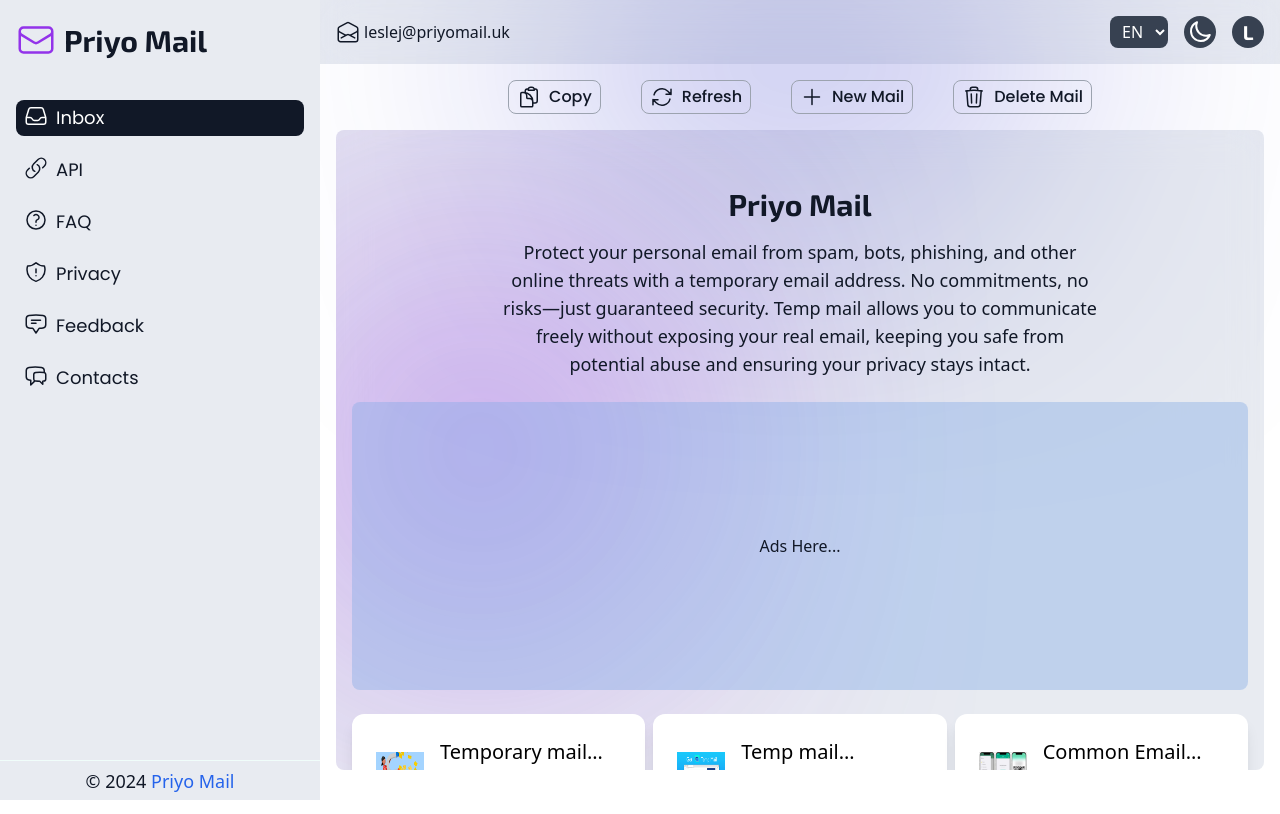
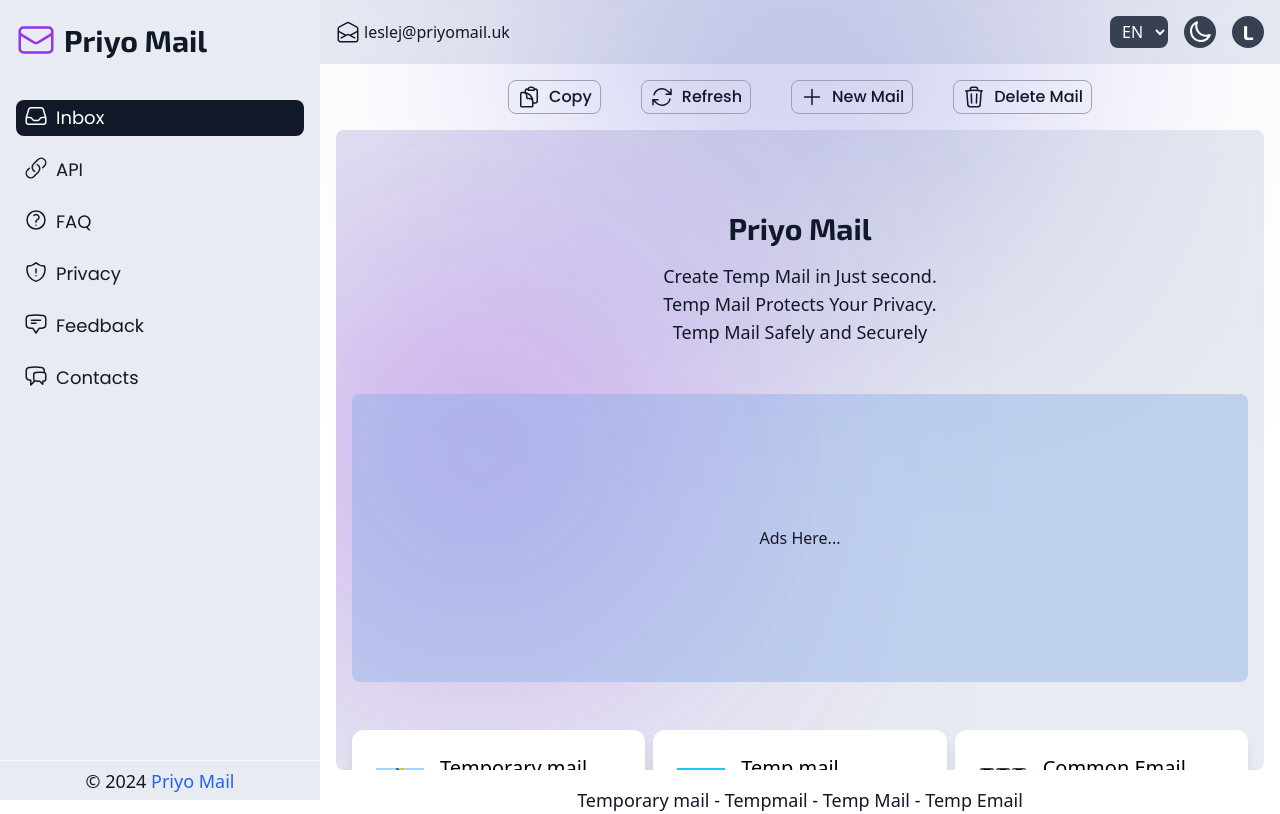
Before and after one commit to devsohelrana/priyo-mail-static, a website: page index.html in a window 1280 px wide. Drawn offline with Linux system fonts and the light colour scheme.

Commit message:
Inbox section modify

```diff
--- a/index.html
+++ b/index.html
@@ -405,7 +405,7 @@
 
       <!-- body section -->
       <section
-        class="relative box mx-4 mb-4 lg:h-[80vh] lg:overflow-y-scroll overflow-x-hidden bg-primary dark:bg-dark backdrop-blur-lg rounded-lg p-4 space-y-6"
+        class="relative box mx-4 mb-4 lg:h-[80vh] lg:overflow-y-scroll overflow-x-hidden bg-primary dark:bg-dark backdrop-blur-lg rounded-lg p-4 space-y-12"
       >
         <!-- color pattern -->
         <div
@@ -414,16 +414,12 @@
 
         <!-- Priyo mail bio -->
         <div
-          class="max-w-[600px] mx-auto flex justify-center items-center flex-col"
+          class="max-w-[600px] mx-auto flex justify-center items-center flex-col pb-10 lg:pb-0"
         >
           <h2 class="text-3xl font-exo font-bold py-4">Priyo Mail</h2>
-          <p class="text-center text-lg">
-            Protect your personal email from spam, bots, phishing, and other
-            online threats with a temporary email address. No commitments, no
-            risks—just guaranteed security. Temp mail allows you to communicate
-            freely without exposing your real email, keeping you safe from
-            potential abuse and ensuring your privacy stays intact.
-          </p>
+          <p class="text-center text-lg">Create Temp Mail in Just second.</p>
+          <p class="text-center text-lg">Temp Mail Protects Your Privacy.</p>
+          <p class="text-center text-lg">Temp Mail Safely and Securely</p>
         </div>
 
         <!-- ads section -->
@@ -482,7 +478,7 @@
             </div>
           </div>
           <div
-            class="p-6 col-span-3 xl:col-span-1 bg-white dark:bg-dark-primary rounded-xl shadow-lg flex items-center gap-x-4"
+            class="hidden p-6 col-span-3 xl:col-span-1 bg-white dark:bg-dark-primary rounded-xl shadow-lg md:flex items-center gap-x-4"
           >
             <div class="shrink-0">
               <img
@@ -506,6 +502,13 @@
           </div>
         </div>
       </section>
+
+      <!-- footer top section -->
+      <section class="flex justify-center items-center px-4 pb-4 xl:pb-0">
+        <p class="text-center text-lg">
+          Temporary mail - Tempmail - Temp Mail - Temp Email
+        </p>
+      </section>
     </main>
 
     <!-- footer section -->
```
Also changed, not shown: assets/css/app.css.
